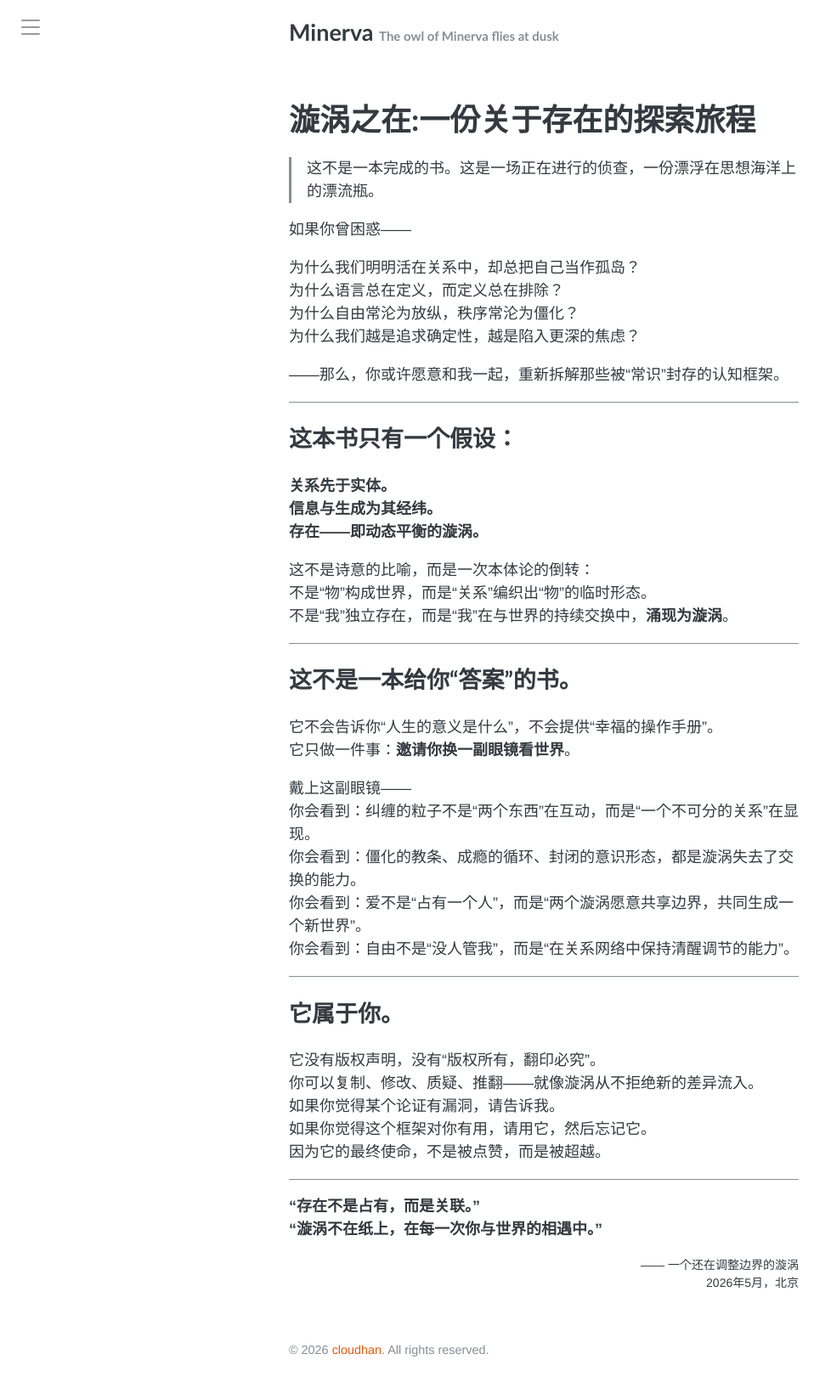
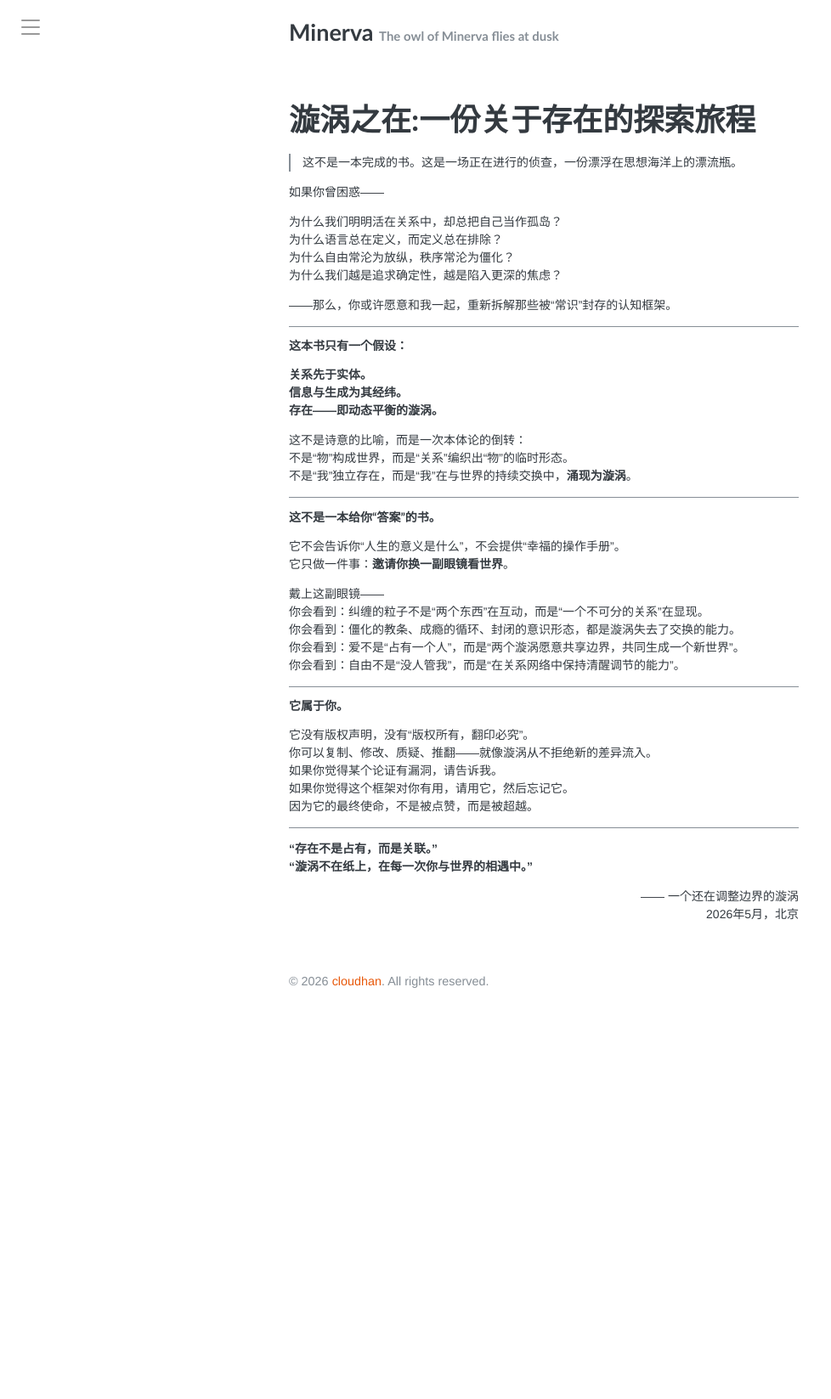
Before and after one commit to symphonyh/symphonyh.github.io, a Jekyll site: the page built from documents.md, in a window 1280 px wide. Shown: the whole page at 85% size, without its empty margins (0-978 px from the left). Built offline with Jekyll 4.4.1, drawn with Linux system fonts in a browser that asks for light colours; after the commit the page ends 1213 px from its top, so only the background shows below that.

Commit message:
Update _page.scss

```diff
--- a/_sass/tao/_page.scss
+++ b/_sass/tao/_page.scss
@@ -62,6 +62,19 @@ a.post-tag {
   color: var(--body-bg);
 }
 
+
 .about-text {
   font-size: .875rem;
 }
+  .page.about-text-page .page-content {
+    font-size: .875rem;
+  }
+
+  .page.about-text-page .page-content h1,
+  .page.about-text-page .page-content h2,
+  .page.about-text-page .page-content h3,
+  .page.about-text-page .page-content h4,
+  .page.about-text-page .page-content h5,
+  .page.about-text-page .page-content h6 {
+    font-size: unset;
+  }
```
